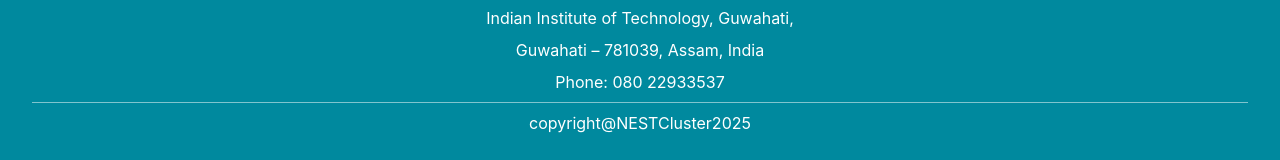
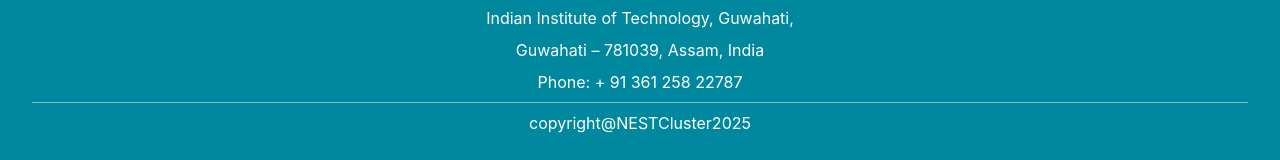
Before and after one commit to swciitg/bestkc_temp, a React (Create React App) app: page /gallery in a window 1280 px wide. Shown: the part 1162-1322 px from the top of the page. Built offline with nearby package versions, Linux system fonts and the light colour scheme; the HTML template or start-up script is replaced by a standard one.

Commit message:
vimal sir's contact added

```diff
--- a/src/components/Footer.jsx
+++ b/src/components/Footer.jsx
@@ -8,7 +8,7 @@
           {/* <p>Foundation for Bengaluru Science and Technology</p> */}
           <p>Indian Institute of Technology, Guwahati,</p>
           <p>Guwahati – 781039, Assam, India</p>
-          <p>Phone: 080 22933537</p>
+          <p>Phone: + 91 361 258 22787</p>
           {/* <p>CIN : U72100KA2024NPL188452</p> */}
 
           <hr className="border-t border-white/50 my-6" />
```
